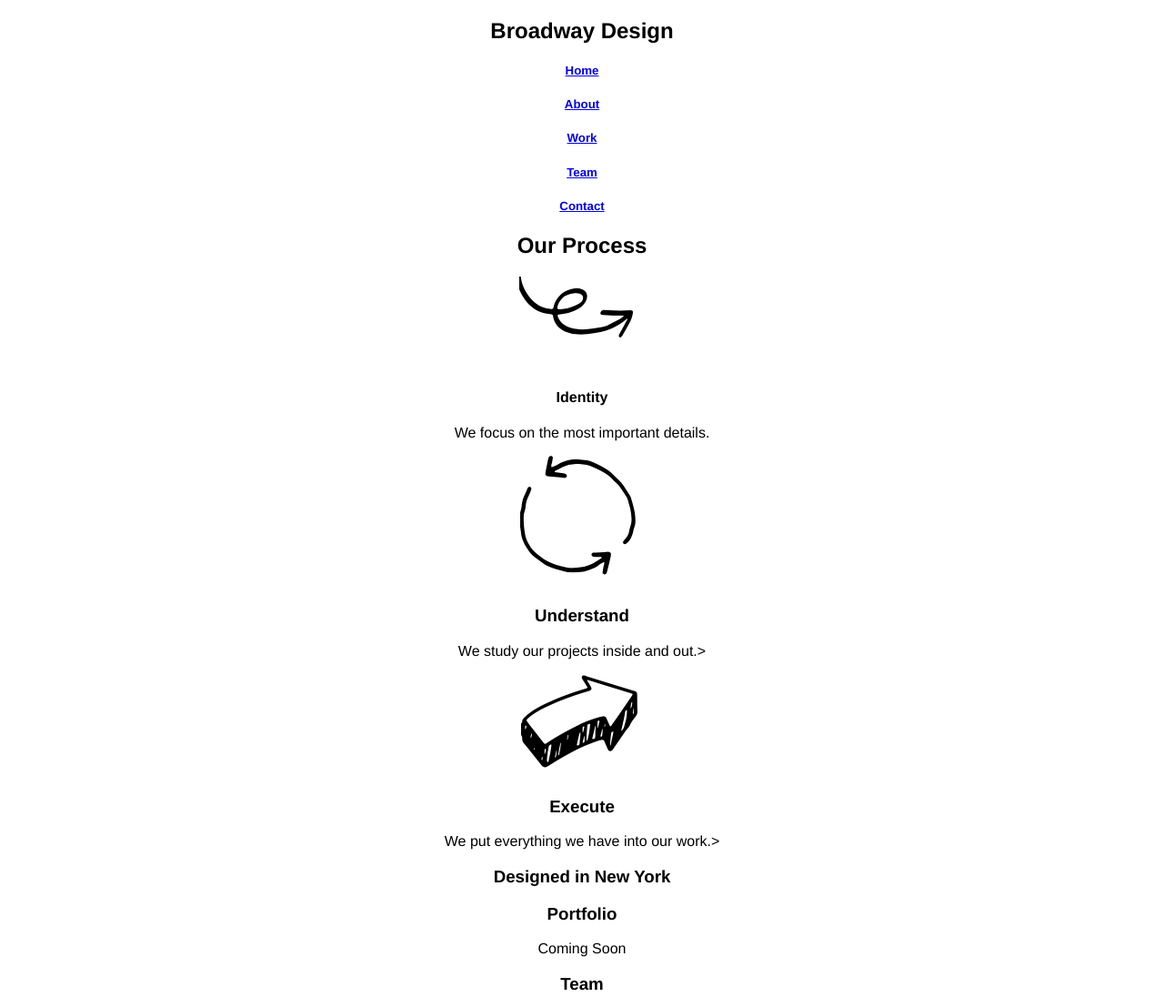
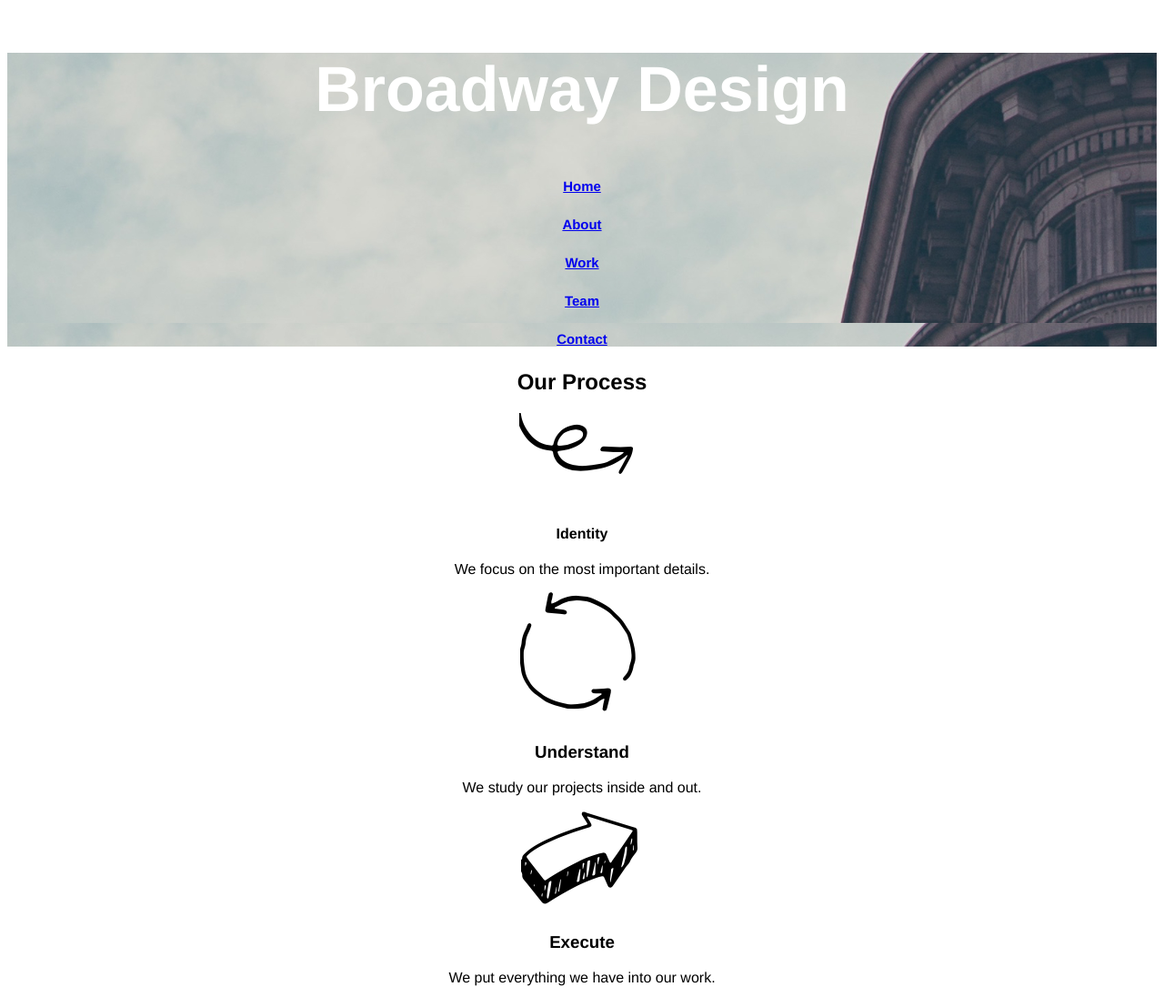
Before and after one commit to VillaTrampe/Broadway, a plain HTML site: page index.html in a window 1280 px wide. Shown: the top 1096 px of the page at 91% size. Drawn offline with Linux system fonts and the light colour scheme; files that its build step writes are made by us from their sources; files whose address does not match are found by name.

Commit message:
Changes made on html and css

```diff
--- a/index.html
+++ b/index.html
@@ -2,11 +2,11 @@
 <html>
   <head>
     <title>Broadway Designs</title>
-    <link href="./resources.css/style.css" type"text/css" rel="stylesheet">
+    <link href="./resources/css/style.css" type="text/css" rel="stylesheet">
   </head>
   <body>
     <nav>
-      <div id="home">
+      <div id="home" class="header">
         <h1>Broadway Design</h1>
         <h5><a href="#home">Home</a></h5>
         <h5><a href="#about">About</a></h5>
@@ -15,7 +15,6 @@
         <h5><a href="#contact">Contact</a></h5>
       </div>
     </nav>
-      <div>
       <div id="about">
         <h2>Our Process</h2>
         <img src="./resources/images/identity_icon.png"/>
@@ -23,10 +22,10 @@
         <p>We focus on the most important details.</p>
         <img src="./resources/images/understand_icon.png"/>
         <h3>Understand</h3>
-        <p>We study our projects inside and out.></p>
+        <p>We study our projects inside and out.</p>
         <img src="./resources/images/execute_icon.png"/>
         <h3>Execute</h3>
-        <p>We put everything we have into our work.></p>
+        <p>We put everything we have into our work.</p>
       </div>
       <div id="midborder">
         <h3>Designed in New York</h3>
--- a/resources/css/style.css
+++ b/resources/css/style.css
@@ -1,4 +1,17 @@
 html{
+  font-family: helvetica;
   text-align: center;
+}
+h1{
   font-family: helvetica;
+  font-size: 70px;
+  font-weight: bold;
+  color: white;
 }
+.header{
+  background-image: url(/Users/agnestrampe/Documents/projects/Broadway/resources/images/the-flatiron-building.png);
+}
+.header{
+  font-size: 18px;
+  color: white;
+}
```
